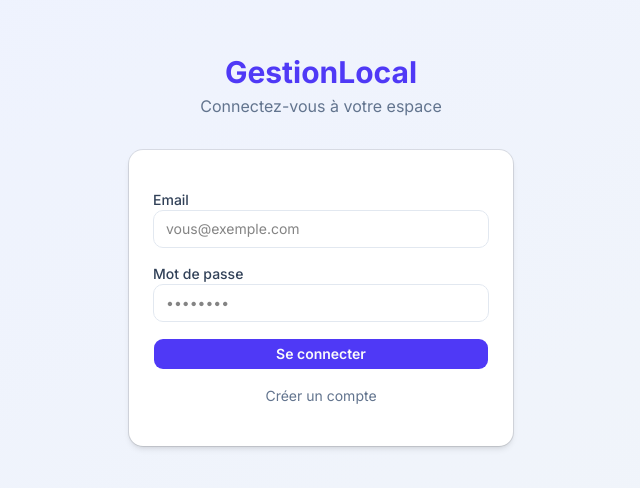
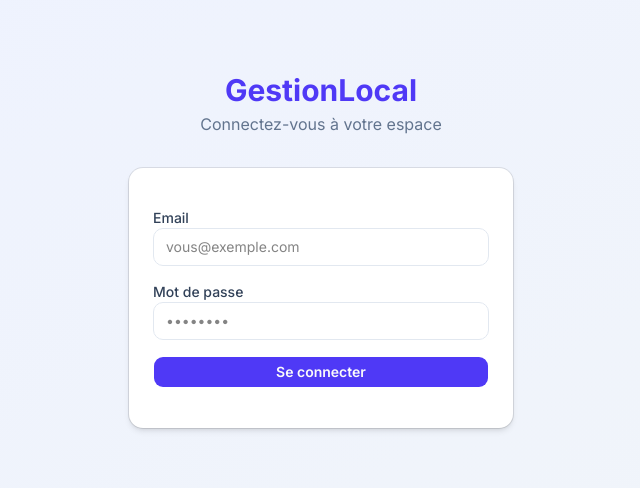
Before and after one commit to dertys01/appgestionlocalbussness, a Next.js app: page / in a window 1280 px wide. Shown: the part 150-638 px from the top of the page, without its empty margins (319-959 px from the left). Built offline with nearby package versions, Linux system fonts and the light colour scheme.

Commit message:
fix: suppression bouton inscription — accès sur invitation uniquement

```diff
--- a/src/app/page.tsx
+++ b/src/app/page.tsx
@@ -257,9 +257,6 @@ function LoginPage() {
   const [password, setPassword] = useState('');
   const [loading, setLoading] = useState(false);
   const [error, setError] = useState('');
-  const [mode, setMode] = useState<'login' | 'signup'>('login');
-  const [success, setSuccess] = useState('');
-
   const handleLogin = async (e: React.FormEvent) => {
     e.preventDefault();
     setLoading(true);
@@ -269,26 +266,16 @@ function LoginPage() {
     setLoading(false);
   };
 
-  const handleSignup = async (e: React.FormEvent) => {
-    e.preventDefault();
-    setLoading(true);
-    setError('');
-    const { error } = await supabase.auth.signUp({ email, password });
-    if (error) setError(error.message);
-    else setSuccess('Compte créé ! Vérifiez votre boîte mail pour confirmer.');
-    setLoading(false);
-  };
-
   return (
     <div className="min-h-screen flex items-center justify-center p-4 bg-gradient-to-br from-indigo-50 to-slate-100">
       <div className="w-full max-w-sm">
         <div className="text-center mb-8">
           <h1 className="text-3xl font-bold text-indigo-600">GestionLocal</h1>
-          <p className="text-slate-500 mt-1">{mode === 'login' ? 'Connectez-vous à votre espace' : 'Créer un compte'}</p>
+          <p className="text-slate-500 mt-1">Connectez-vous à votre espace</p>
         </div>
         <Card className="border-slate-200 shadow-md">
           <CardContent className="p-6">
-            <form onSubmit={mode === 'login' ? handleLogin : handleSignup} className="space-y-4">
+            <form onSubmit={handleLogin} className="space-y-4">
               <div className="space-y-1">
                 <label className="text-sm font-medium text-slate-700">Email</label>
                 <input
@@ -312,17 +299,9 @@ function LoginPage() {
                 />
               </div>
               {error && <p className="text-red-500 text-sm">{error}</p>}
-              {success && <p className="text-emerald-600 text-sm">{success}</p>}
               <Button type="submit" disabled={loading} className="w-full bg-indigo-600 hover:bg-indigo-700 font-semibold">
-                {loading ? '...' : mode === 'login' ? 'Se connecter' : 'Créer le compte'}
+                {loading ? 'Connexion...' : 'Se connecter'}
               </Button>
-              <button
-                type="button"
-                onClick={() => { setMode(mode === 'login' ? 'signup' : 'login'); setError(''); setSuccess(''); }}
-                className="w-full text-sm text-slate-500 hover:text-indigo-600 text-center"
-              >
-                {mode === 'login' ? 'Créer un compte' : 'Déjà un compte ? Se connecter'}
-              </button>
             </form>
           </CardContent>
         </Card>
```
